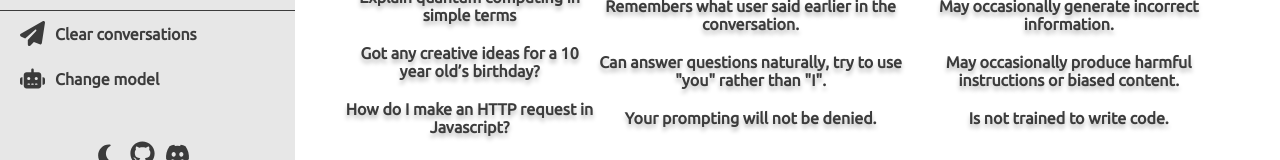
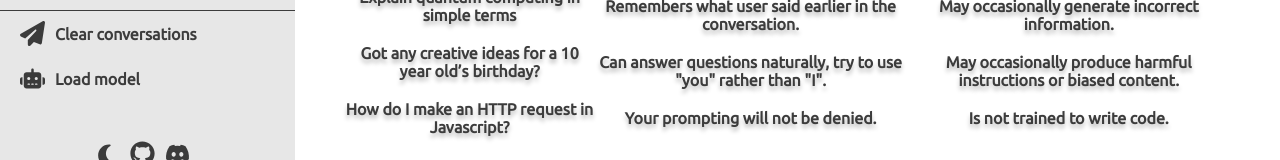
Before and after one commit to AnouarAndichi/Alpaca-Turbo-Ui, an Angular app: page / in a window 1280 px wide. Shown: the part 540-700 px from the top of the page. Built offline with nearby package versions, Linux system fonts and the light colour scheme; no server answers.

Commit message:
fix load model issues

```diff
--- a/src/app/app.component.html
+++ b/src/app/app.component.html
@@ -52,7 +52,7 @@
       </div>
       <div class="sidebar-menu-item" (click)="openChangeModel()">
         <img src="/assets/imgs/robot-solid.svg" alt="Change model">
-        <h4>Change model</h4>
+        <h4>{{ model_loaded ? 'Change model' : 'Load model' }}</h4>
       </div>
       <div class="sidebar-menu-item"  (click)="reloadModel()" *ngIf="this.model_loaded">
         <img src="/assets/imgs/repeat-solid.svg" alt="Reload model">
--- a/src/app/app.component.ts
+++ b/src/app/app.component.ts
@@ -274,7 +274,7 @@ export class AppComponent implements AfterViewInit{
     // @ts-ignore
     document.getElementById("changeModelPage").style.transform = "translateY(0)"
     // @ts-ignore
-    document.getElementById("changeModelPage").style.display = "block !important";
+    document.getElementById("changeModelPage").classList.remove('hide');
     // @ts-ignore
     document.getElementById("chat-input").disabled = true;
   }
--- a/src/app/components/change-model/change-model.component.css
+++ b/src/app/components/change-model/change-model.component.css
@@ -7,8 +7,12 @@
   width: 500px;
   padding: 20px;
   z-index: 99;
+}
+
+.hide {
   display: none !important;
 }
+
 .button-container {
   display: flex;
   justify-content: center;
--- a/src/app/components/change-model/change-model.component.html
+++ b/src/app/components/change-model/change-model.component.html
@@ -1,4 +1,4 @@
-<div class="card" id="changeModelPage">
+<div class="card hide" id="changeModelPage">
   <div class="select">
     <select name="format" id="modelType" (change)="selectedModel($event)">
       <option selected disabled>Choose a model</option>
```
